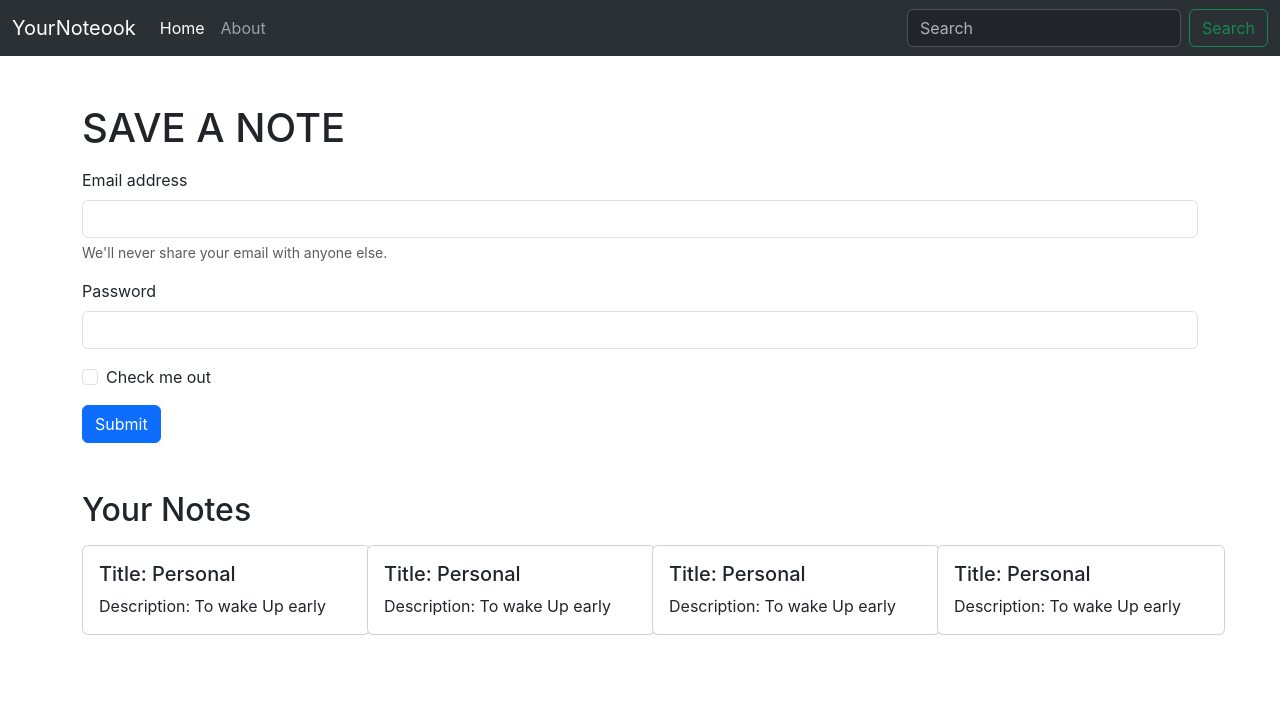
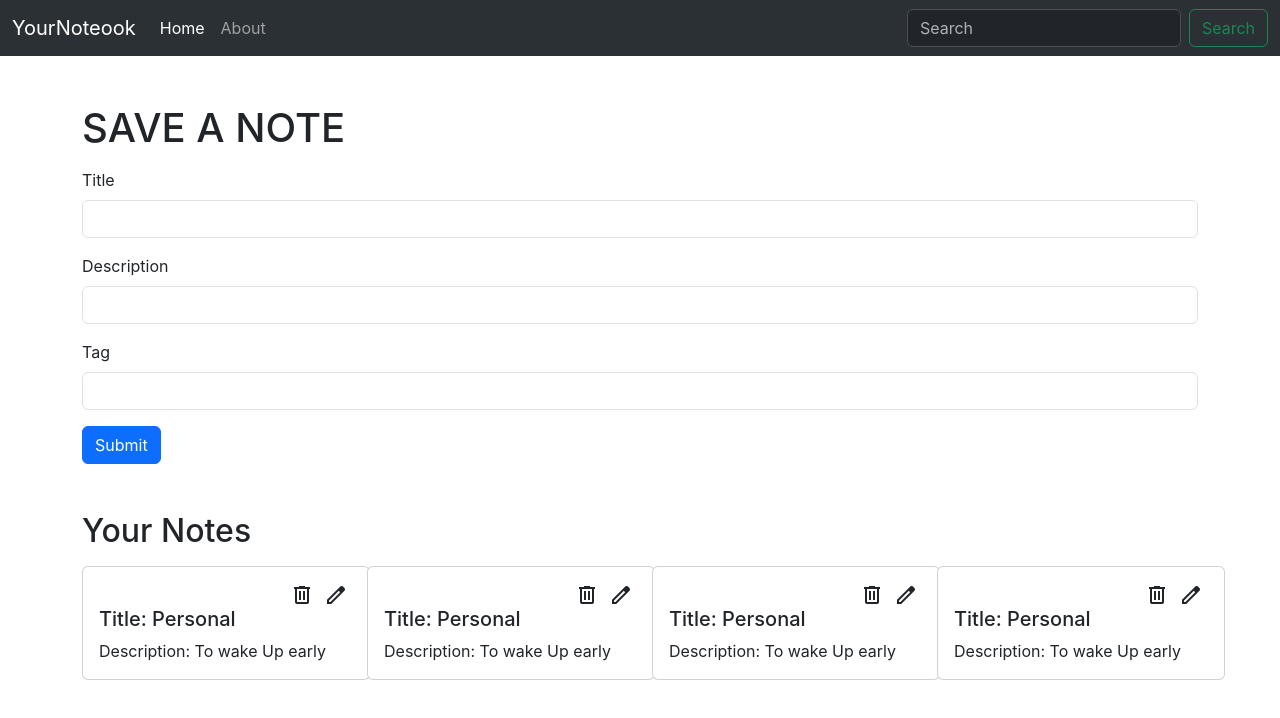
Before and after one commit to anurupkoli/note-book, a React (Create React App) app: page / in a window 1280 px wide. Shown: the top 718 px of the page. Built offline with nearby package versions, Linux system fonts and the light colour scheme.

Commit message:
Added addNote component functionality to  frontend

```diff
--- a/public/index.html
+++ b/public/index.html
@@ -10,6 +10,7 @@
       content="Web site created using create-react-app"
     />
     <link href="https://cdn.jsdelivr.net/npm/bootstrap@5.3.2/dist/css/bootstrap.min.css" rel="stylesheet" integrity="sha384-T3c6CoIi6uLrA9TneNEoa7RxnatzjcDSCmG1MXxSR1GAsXEV/Dwwykc2MPK8M2HN" crossorigin="anonymous">
+    <link rel="stylesheet" href="https://fonts.googleapis.com/css2?family=Material+Symbols+Outlined:opsz,wght,FILL,GRAD@24,400,0,0" />
     <link rel="apple-touch-icon" href="%PUBLIC_URL%/logo192.png" />
     <!--
       manifest.json provides metadata used when your web app is installed on a
--- a/src/Components/Home.js
+++ b/src/Components/Home.js
@@ -1,47 +1,66 @@
-import React from "react";
+import React, {useState, useContext} from "react";
 import Notes from "./Notes";
+import noteContext from "../Context/notes/noteContext";
 
 export default function Home() {
+
+  let context = useContext(noteContext)
+  let {addNote} = context;
+  const [note, setNote] = useState({title: "", description:"", tag: "General"});
+
+  const handleClick = (e)=>{
+    e.preventDefault();
+
+    addNote(note.title, note.description, note.tag);
+  }
+
+  const handleChange = (e)=>{
+    setNote({...note, [e.target.name]: e.target.value })
+  }
+
   return (
     <>
       <div className="container ">
         <h1 className="mt-5">SAVE A NOTE</h1>
         <form className="my-3 ">
-          <div class="mb-3">
-            <label for="exampleInputEmail1" class="form-label">
-              Email address
+          <div className="mb-3">
+            <label htmlFor="title" className="form-label">
+              Title
             </label>
             <input
-              type="email"
-              class="form-control"
-              id="exampleInputEmail1"
+              type="text"
+              className="form-control"
+              id="title"
+              name="title"
               aria-describedby="emailHelp"
+              onChange={handleChange}
             />
-            <div id="emailHelp" class="form-text">
-              We'll never share your email with anyone else.
-            </div>
           </div>
-          <div class="mb-3">
-            <label for="exampleInputPassword1" class="form-label">
-              Password
+          <div className="mb-3">
+            <label htmlFor="description" className="form-label">
+              Description
             </label>
             <input
-              type="password"
-              class="form-control"
-              id="exampleInputPassword1"
+              type="text"
+              className="form-control"
+              id="description"
+              name="description"
+              onChange={handleChange}
             />
           </div>
-          <div class="mb-3 form-check">
+          <div className="mb-3">
+            <label htmlFor="tag" className="form-label">
+              Tag
+            </label>
             <input
-              type="checkbox"
-              class="form-check-input"
-              id="exampleCheck1"
+              type="text"
+              className="form-control"
+              id="tag"
+              name="tag"
+              onChange={handleChange}
             />
-            <label class="form-check-label" for="exampleCheck1">
-              Check me out
-            </label>
           </div>
-          <button type="submit" class="btn btn-primary">
+          <button type="submit" className="btn btn-primary" onClick={handleClick} >
             Submit
           </button>
         </form>
--- a/src/Components/NoteItem.js
+++ b/src/Components/NoteItem.js
@@ -3,15 +3,17 @@
 export default function NoteItem(props) {
   const { note } = props;
   return (
-    <>
-      <div className="col-md-3">
-        <div className="card my-2" style={{ width: "18rem" }}>
-          <div className="card-body">
-            <h5 className="card-title">Title: {note.title}</h5>
-            <p className="card-text">Description: {note.description}</p>
+    <div className="col-md-3">
+      <div className="card my-2" style={{ width: "18rem" }}>
+        <div className="card-body">
+          <div className="d-flex justify-content-end">
+          <span className="material-symbols-outlined">delete</span>
+          <span className="material-symbols-outlined">edit</span>
           </div>
+          <h5 className="card-title">Title: {note.title}</h5>
+          <p className="card-text">Description: {note.description}</p>
         </div>
       </div>
-    </>
+    </div>
   );
 }
--- a/src/Components/Notes.js
+++ b/src/Components/Notes.js
@@ -4,14 +4,12 @@
 
 export default function Notes() {
   const context = useContext(noteContext);
-  let { notes, setNotes } = context;
+  let { notes } = context;
   return (
-    <>
-      <div className="row my-2">
-      {notes.map((note)=>{
-        return <NoteItem note={note} />
+    <div className="row my-2">
+      {notes.map((note) => {
+        return <NoteItem key={note._id} note={note} />;
       })}
-      </div>
-    </>
+    </div>
   );
 }
--- a/src/Context/notes/noteState.js
+++ b/src/Context/notes/noteState.js
@@ -2,9 +2,9 @@
 import { useState } from "react";
 
 const NoteState = (props)=>{
-    const initialState = [
+    const iNotes = [
         {
-          "_id": "65104294317871362688588a",
+          "_id": "651042943178713sdfga64232688588a",
           "user": "650dd733cfa4393ff3642970",
           "title": "Personal",
           "description": "To wake Up early",
@@ -13,7 +13,7 @@
           "__v": 0
         },
         {
-          "_id": "65110a6d0ee9d8cfd8a6b576",
+          "_id": "65110a6d0ee97889aegaacd8cfd8a6b576",
           "user": "650dd733cfa4393ff3642970",
           "title": "Personal",
           "description": "To wake Up early",
@@ -22,7 +22,7 @@
           "__v": 0
         },
         {
-          "_id": "65110a6d0ee9d8cfd8a6b576",
+          "_id": "65110a6d563540eeksftg9ser8cfd8a6b576",
           "user": "650dd733cfa4393ff3642970",
           "title": "Personal",
           "description": "To wake Up early",
@@ -31,7 +31,7 @@
           "__v": 0
         },
         {
-          "_id": "65110a6d0ee9d8cfd8a6b576",
+          "_id": "65110a6d0ee9dasdfqq28cfd8a6b576",
           "user": "650dd733cfa4393ff3642970",
           "title": "Personal",
           "description": "To wake Up early",
@@ -40,9 +40,31 @@
           "__v": 0
         },
       ]
-    const [notes, setNotes] = useState(initialState);
+
+      const [notes, setNotes] = useState(iNotes);
+
+    const addNote = (title, description, tag)=>{
+        let note = {
+            "title": title,
+            "description": description,
+            "tag": tag,
+            "_id": "132785-091823541",
+            "date": "2023-09-25T04:19:57.714Z",
+            "__v": 0
+        }
+        setNotes(notes.concat(note))
+    }
+
+    const deleteNote = ()=>{
+
+    }
+
+    const editNote = ()=>{
+
+    }
+
     return(
-        <NoteContext.Provider value={{notes, setNotes}} >
+        <NoteContext.Provider value={{notes, addNote, deleteNote, editNote}} >
             {props.children}
         </NoteContext.Provider>
     )
--- a/src/index.css
+++ b/src/index.css
@@ -11,3 +11,8 @@
   font-family: source-code-pro, Menlo, Monaco, Consolas, 'Courier New',
     monospace;
 }
+
+.material-symbols-outlined{
+  cursor: pointer;
+  margin: auto 5px;
+}
```
